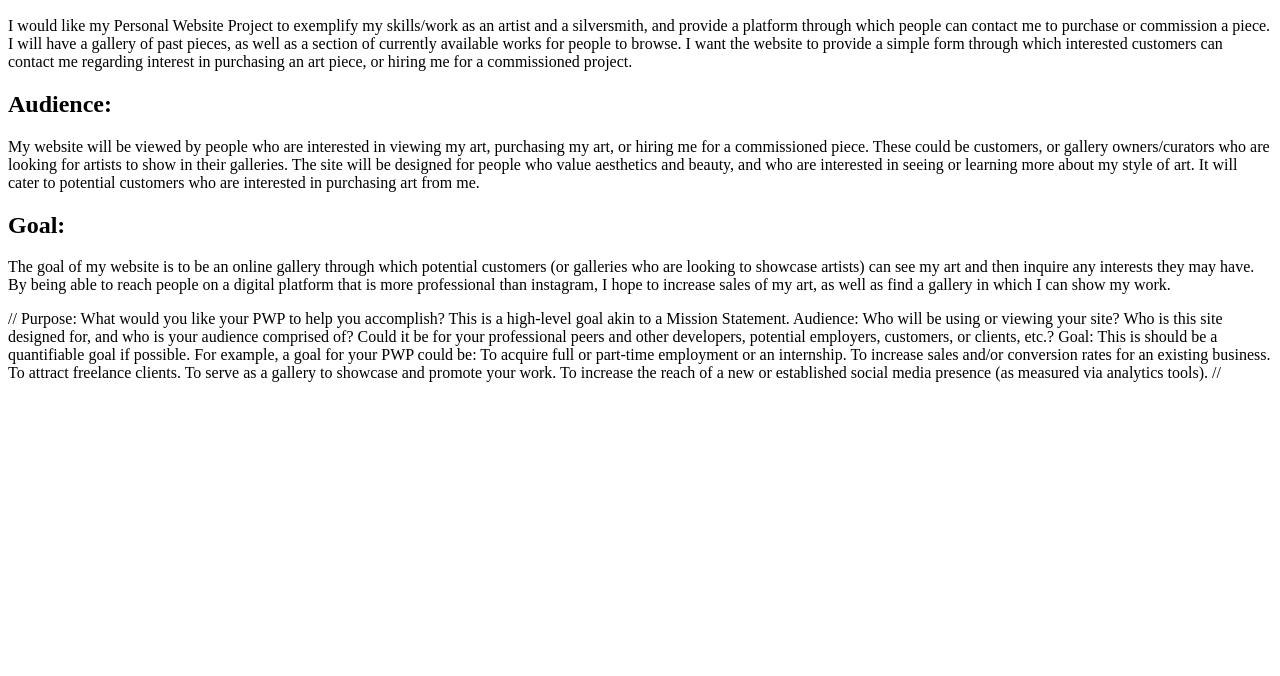
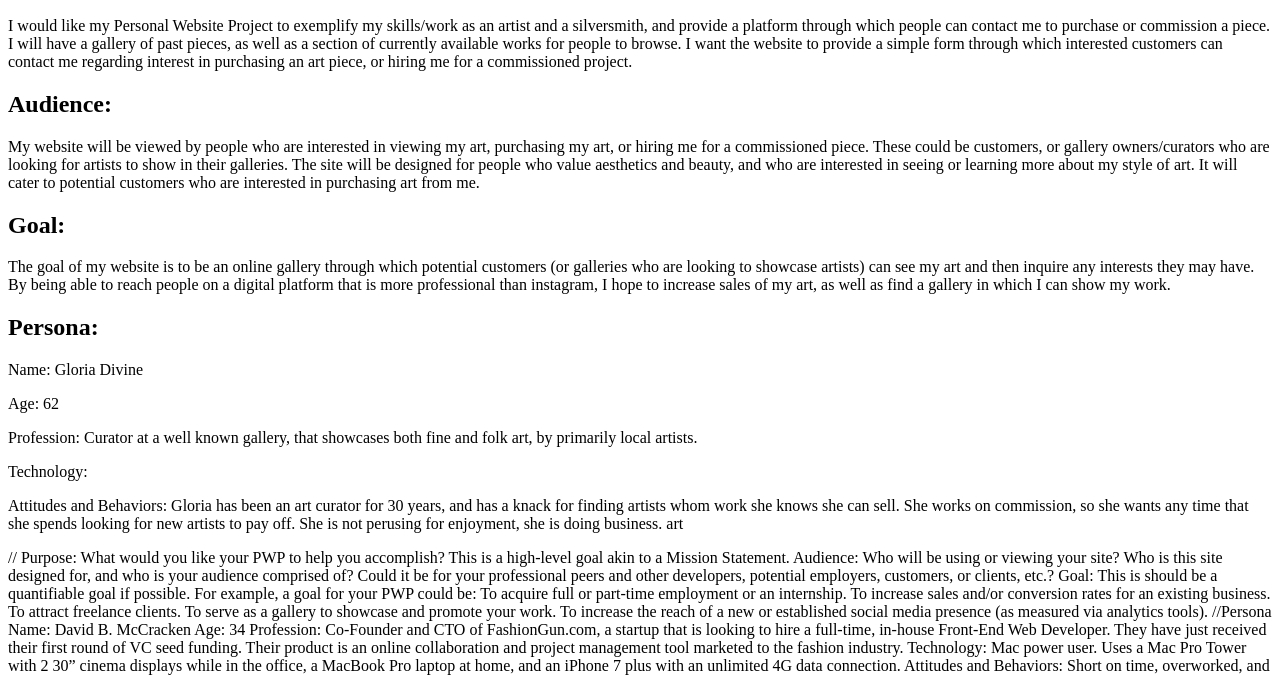
Before and after one commit to kaitlinschramm/my-pwp-kaitlinschramm, a plain HTML site: page public_html/documentation/milestone-1.html in a window 1280 px wide. Shown: the part 110-786 px from the top of the page. Drawn offline with Linux system fonts and the light colour scheme.

Commit message:
milestone 1 persona added

```diff
--- a/public_html/documentation/milestone-1.html
+++ b/public_html/documentation/milestone-1.html
@@ -43,6 +43,33 @@
         art, as well as find a gallery in which I can show my work.
     </p>
 
+<h2>
+    Persona:
+</h2>
+
+    <p>
+        Name: Gloria Divine
+    </p>
+
+    <p>
+        Age: 62
+    </p>
+
+    <p>
+        Profession: Curator at a well known gallery, that showcases both fine and folk art, by primarily local artists.
+    </p>
+
+    <p>
+        Technology:
+    </p>
+
+    <p>
+        Attitudes and Behaviors: Gloria has been an art curator for 30 years, and has a knack for finding
+        artists whom work she knows she can sell. She works on commission, so she wants any time that she spends
+        looking for new artists to pay off. She is not perusing for enjoyment, she is doing business.
+        art
+    </p>
+
 
 
 </body>
@@ -55,7 +82,8 @@
 
 Purpose: What would you like your PWP to help you accomplish? This is a high-level goal akin to a Mission Statement.
 
-Audience: Who will be using or viewing your site? Who is this site designed for, and who is your audience comprised of? Could it be for your professional peers and other developers, potential employers, customers, or clients, etc.?
+Audience: Who will be using or viewing your site? Who is this site designed for, and who is your audience comprised of?
+Could it be for your professional peers and other developers, potential employers, customers, or clients, etc.?
 
 Goal: This is should be a quantifiable goal if possible. For example, a goal for your PWP could be:
 To acquire full or part-time employment or an internship.
@@ -63,4 +91,18 @@ To increase sales and/or conversion rates for an existing business.
 To attract freelance clients.
 To serve as a gallery to showcase and promote your work.
 To increase the reach of a new or established social media presence (as measured via analytics tools).
-//
+//Persona
+Name: David B. McCracken
+Age: 34
+
+Profession: Co-Founder and CTO of FashionGun.com, a startup that is looking to hire a full-time, in-house Front-End Web Developer. They have just received their first round of VC seed funding. Their product is an online collaboration and project management tool marketed to the fashion industry.
+
+Technology: Mac power user. Uses a Mac Pro Tower with 2 30” cinema displays while in the office, a MacBook Pro laptop at home, and an iPhone 7 plus with an unlimited 4G data connection.
+
+Attitudes and Behaviors: Short on time, overworked, and has a full social schedule in addition. David will not spend more than 3 minutes max looking at anyone’s portfolio site, and only about 30 seconds on a resume. David is a huge social media user, and seeks potential candidates through tech and fashion community networking events, LinkedIn, and Twitter.
+
+Frustrations and Needs: David needs to hire someone with 5-7 years of development experience who is willing to start at a competitive entry-level salary, to start. David is also looking for someone who is a good personality and cultural fit for FashionGun as well. FashionGun is still small, and can only offer limited benefits at this time, but will include equity options as part of the compensation package. Because David is looking to hire within a very competitive urban market, he is flooded with candidates but is having a hard time finding someone with the right combination of talent, experience, and personality who is willing to accept a slightly lower salary and limited benefits. He must hire within 2 weeks.
+
+Goals: David is only concerned with one thing: Is this person a potential candidate for the FashionGun Web Dev position? Can David, within 3 minutes max, determine whether this person is worthy of a preliminary phone screen regarding the job? David doesn't like to waste time. David needs to know via a very fast interaction with the site whether or not this potential candidate has the minimum qualifications to warrant a call.
+
+User Story: As a user, I need to determine quickly whether this person is a candidate for the mid-level Front End Web Developer position.
```
